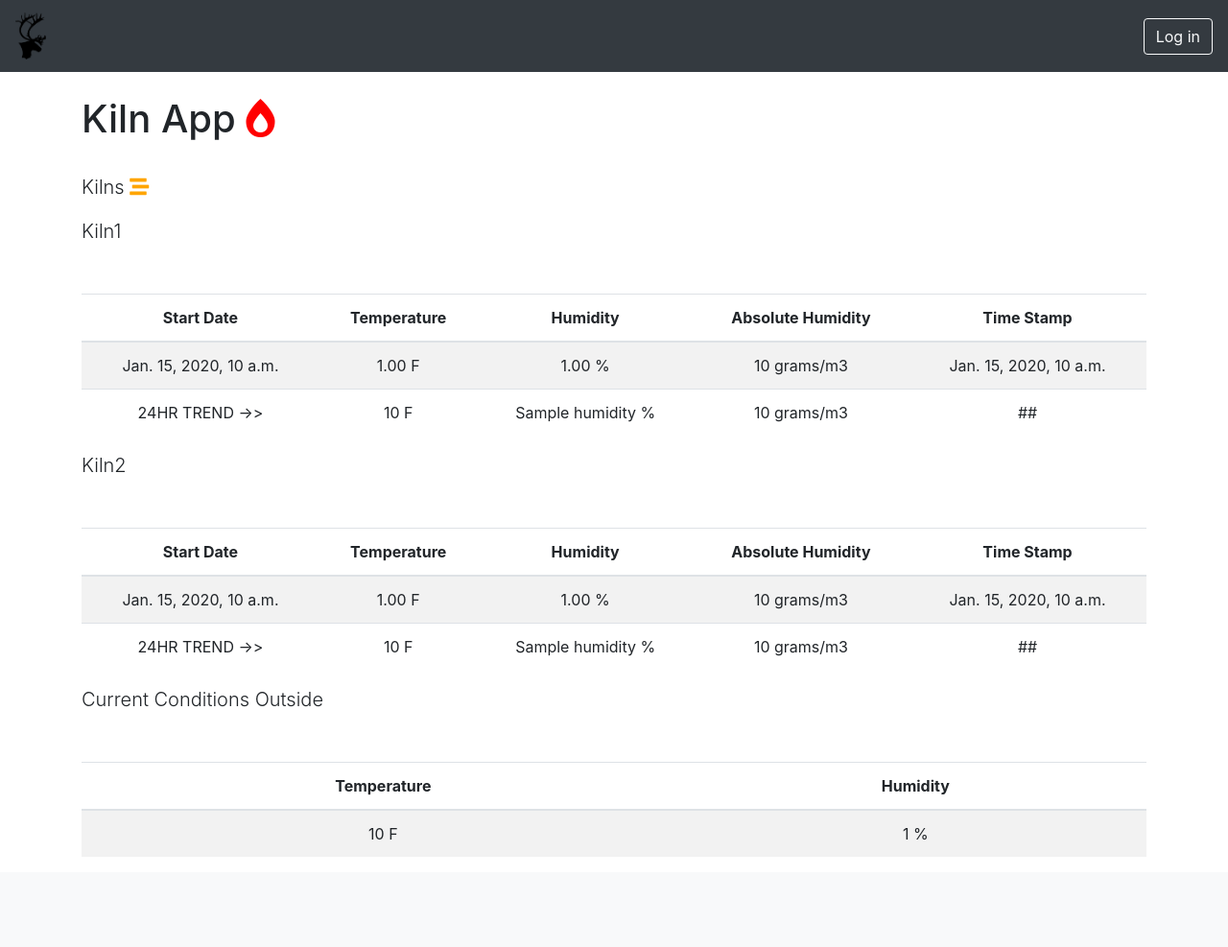
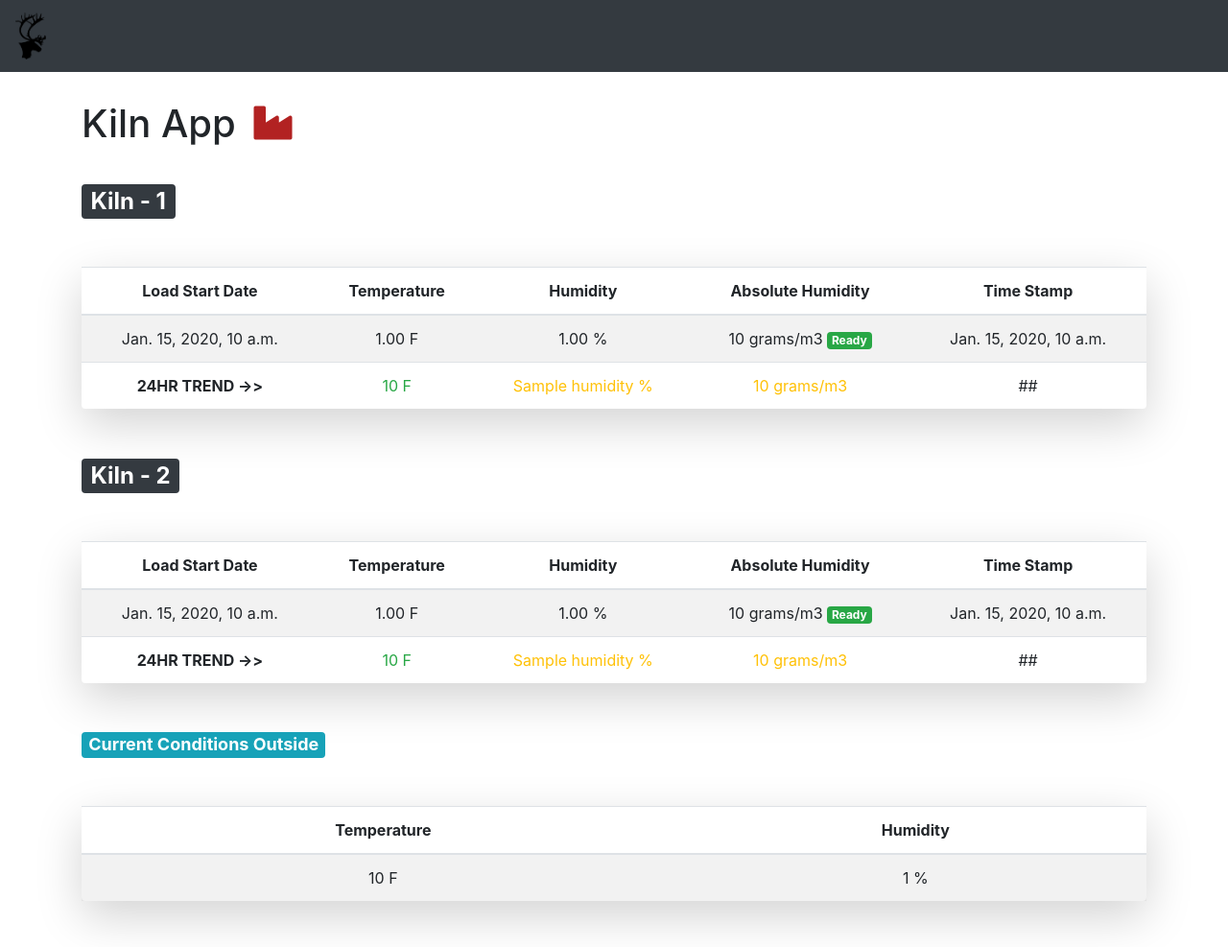
Before and after one commit to AlexSkrivseth/kiln-app, a Django app: template kiln_app/dashboard/templates/dashboard/main.html in a window 1280 px wide. Shown: the whole page at 96% size. Before the commit the page ends 875 px from the top, so only its background shows below. Run offline with Django 3.2, Linux system fonts and the light colour scheme; tables that the repository leaves empty hold one stand-in row (values such as "Sample post"); the template is opened without the code that fills it: values that come from a table or form of the project are taken from there, most other values are stand-ins (such as "Sample title", 1, 10 or a date in 2020); some libraries are stand-ins or nearby versions.

Commit message:
upgraded html

```diff
--- a/kiln_app/dashboard/templates/dashboard/base.html
+++ b/kiln_app/dashboard/templates/dashboard/base.html
@@ -48,23 +48,27 @@
   <body>
      <nav class="navbar navbar-expand-md navbar-grey bg-dark fixed-top">
        <a class="navbar-brand"><img src= '{% static "dashboard/CaribouHead.png"%}' alt="Caribou Head"alt="" width="32"></a>
+
        <ul class="nav navbar-nav mr-auto"></ul>
-       <ul class="nav navbar-nav">
+       <!-- <ul class="nav navbar-nav">
        {% if request.user.is_authenticated %}
          <li class="nav-item"><a class="nav-link active" href="#"><i class="fa fa-user"></i> {{request.user.username|capfirst}}</a></li>
          <li class="nav-item"><a class="btn btn-outline-light" href="/accounts/logout">Log out</a></li>
        {% else %}
          <li class="nav-item"><a class="btn btn-outline-light" href="/accounts/login">Log in</a></li>
        {% endif %}
-       </ul>
+       </ul> -->
      </nav>
 
      <main role="main" class="container">
        <div class="starter-template">
          <h1>
            Kiln App
-           <i style="color: red;" class="fas fa-burn"></i>
+           <i style="color: firebrick;" class="m-2 fas fa-industry"></i>
+           <!-- <img src= '{% static "dashboard/Cariboulogo.jpg"%}' alt="Caribou Head"alt="" width="300" class=' m-5 align-middle'> -->
+
          </h1>
+
          <br>
          {% block main %}
          {% endblock %}
--- a/kiln_app/dashboard/templates/dashboard/main.html
+++ b/kiln_app/dashboard/templates/dashboard/main.html
@@ -1,13 +1,13 @@
 {% extends "dashboard/base.html" %}
 
 {% block main %}
-  <p class="lead">Kilns  <i style="color: orange;" title='Edit' class="fas fa-stream"></i></p>
-  <p class="lead">Kiln1</p>
-  <table class="table table-striped">
+  <!-- <p class="lead">Kilns  <i style="color: orange;" title='Edit' class="fas fa-stream"></i></p> -->
+  <h2><span class='badge badge-dark'>Kiln - 1 </span></h2>
+  <table class="table table-striped shadow-lg p-3 mb-5 bg-white rounded">
     <thead>
       <tr style="text-align: center;">
 
-        <th>Start Date</th>
+        <th>Load Start Date</th>
 
         <th>Temperature</th>
         <th>Humidity</th>
@@ -22,28 +22,48 @@
       <td>{{reading1.load.startdate}}</td>
       <td>{{reading1.temperature}} F</td>
       <td>{{reading1.humidity}} %</td>
-      <td>{{ah1}} grams/m3</td>
+      {% if ah1 < 15 %}
+        <td>{{ah1}} grams/m3 <span class='badge badge-success'>Ready</span></td>
+        {%elif ah1 < 20 %}
+          <td>{{ah1}} grams/m3 <span class='badge badge-warning'>Almost Ready</span></td>
+      {%else%}
+        <td>{{ah1}} grams/m3 </td>
+      {%endif%}
+
       <td>{{reading1.timestamp}}</td>
 
-    </tr>
-    <tr style="text-align: center;">
-      <td>24HR TREND ->> </td>
-      <td>{{trend.kiln1.temperature}} F</td>
-      <td>{{trend.kiln1.humidity}} %</td>
-      <td>{{trend.kiln1.ahumidity}} grams/m3</td>
-      <td>##</td>
+      <tr style="text-align: center;">
+        <td class='font-weight-bold'>24HR TREND ->> </td>
+        {% if trend.kiln1.temperature > 0 %}
+          <td class='text-success'>{{trend.kiln1.temperature}} F</td>
+        {%else%}
+          <td class='text-warning'>{{trend.kiln1.temperature}} F</td>
+        {%endif%}
 
-    </tr>
+        {% if trend.kiln1.humidity < 0 %}
+          <td class='text-success'>{{trend.kiln1.humidity}} %</td>
+        {%else%}
+          <td class='text-warning'>{{trend.kiln1.humidity}} %</td>
+        {%endif%}
+
+        {% if trend.kiln1.ahumidity < 0 %}
+          <td class='text-success'>{{trend.kiln1.ahumidity}} grams/m3</td>
+        {%else%}
+          <td class='text-warning'>{{trend.kiln1.ahumidity}} grams/m3</td>
+        {%endif%}
+        <td>##</td>
+
+      </tr>
 
     </tbody>
   </table>
 
-  <p class="lead">Kiln2</p>
-  <table class="table table-striped">
+  <h2><span class='badge badge-dark'>Kiln - 2 </span></h2>
+  <table class="table table-striped shadow-lg p-3 mb-5 bg-white rounded">
     <thead>
       <tr style="text-align: center;">
 
-        <th>Start Date</th>
+        <th>Load Start Date</th>
 
         <th>Temperature</th>
         <th>Humidity</th>
@@ -58,15 +78,35 @@
       <td>{{reading2.load.startdate}}</td>
       <td>{{reading2.temperature}} F</td>
       <td>{{reading2.humidity}} %</td>
-      <td>{{ah2}} grams/m3</td>
-      <td>{{reading2.timestamp}}</td>
+      {% if ah2 < 15 %}
+          <td>{{ah2}} grams/m3 <span class='badge badge-success'>Ready</span></td>
+        {%elif ah2 < 20 %}
+          <td>{{ah2}} grams/m3 <span class='badge badge-warning'>Close</span></td>
+        {%else%}
+          <td>{{ah2}} grams/m3 </td>
+        {%endif%}
+        <td>{{reading2.timestamp}}</td>
 
     </tr>
     <tr style="text-align: center;">
-      <td>24HR TREND ->> </td>
-      <td>{{trend.kiln2.temperature}} F</td>
-      <td>{{trend.kiln2.humidity}} %</td>
-      <td>{{trend.kiln2.ahumidity}} grams/m3</td>
+      <td class='font-weight-bold'>24HR TREND ->> </td>
+      {% if trend.kiln2.temperature > 0 %}
+        <td class='text-success'>{{trend.kiln2.temperature}} F</td>
+      {%else%}
+        <td class='text-warning'>{{trend.kiln2.temperature}} F</td>
+      {%endif%}
+
+      {% if trend.kiln2.humidity < 0 %}
+        <td class='text-success'>{{trend.kiln2.humidity}} %</td>
+      {%else%}
+        <td class='text-warning'>{{trend.kiln2.humidity}} %</td>
+      {%endif%}
+
+      {% if trend.kiln2.ahumidity < 0 %}
+        <td class='text-success'>{{trend.kiln2.ahumidity}} grams/m3</td>
+      {%else%}
+        <td class='text-warning'>{{trend.kiln2.ahumidity}} grams/m3</td>
+      {%endif%}
       <td>##</td>
 
     </tr>
@@ -74,8 +114,8 @@
     </tbody>
   </table>
 
-<p class="lead">Current Conditions Outside</p>
-<table class="table table-striped">
+<h4><span class='badge badge-info'>Current Conditions Outside </span></h4>
+<table class="table table-striped shadow-lg p-3 mb-5 bg-white rounded">
   <thead>
     <tr style="text-align: center;">
 
--- a/kiln_app/dashboard/urls.py
+++ b/kiln_app/dashboard/urls.py
@@ -1,6 +1,6 @@
 from django.urls import path
 from dashboard import views
-from django.conf.urls.static import static
+
 
 urlpatterns = [
     path('', views.index),
--- a/requirements.txt
+++ b/requirements.txt
@@ -4,3 +4,6 @@ freezegun==0.3.11
 requests
 django-bootstrap4==0.0.6
 django-crispy-forms==1.7.2
+django-heroku
+gunicorn
+whitenoise
--- /dev/null
+++ b/runtime.txt
@@ -0,0 +1 @@
+python-3.7.1
```
Also changed, not shown: kiln_app/dashboard/views.py (+48 -46 lines), kiln_app/kiln_app/settings.py (+4 -4 lines), 1 other file.
